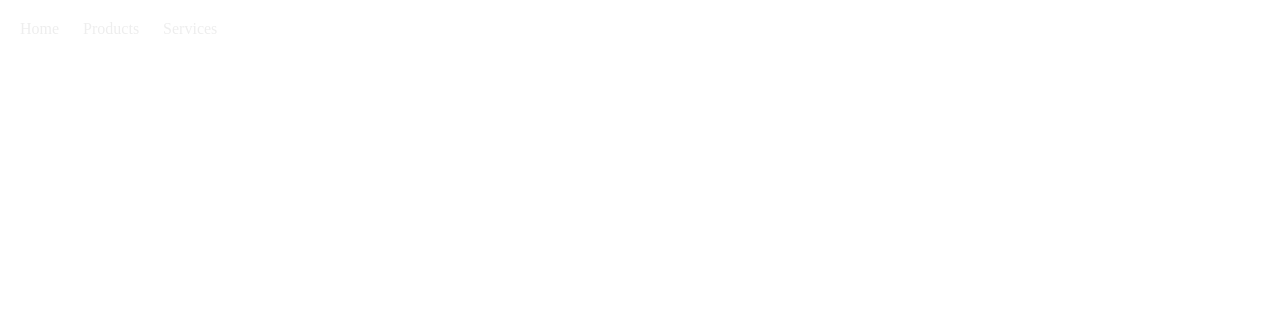
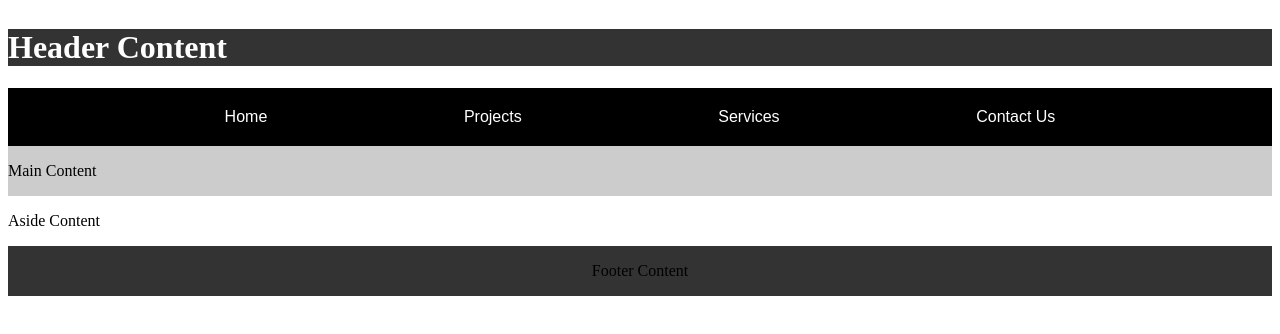
Before and after one commit to sosaemilio/wdd131, a plain HTML site: page week01/basic-layout.html in a window 1280 px wide. Drawn offline with Linux system fonts and the light colour scheme.

Commit message:
Week 01 content

```diff
--- /dev/null
+++ b/scripts/getdates.js
@@ -0,0 +1,5 @@
+var year = new Date().getFullYear()
+var lastModified = new Date(document.lastModified)
+
+document.querySelector("#currentyear").innerHTML = `Last Modified: ${lastModified}`
+document.querySelector("#copyright").innerHTML = `${year}`;
--- a/week01/basic-layout.html
+++ b/week01/basic-layout.html
@@ -4,16 +4,33 @@
 <head>
     <meta charset="UTF-8">
     <meta name="viewport" content="width=device-width, initial-scale=1.0">
-    <title>Basic Layout Assignment</title>
+    <title>Emilio Sosa - Week01 - WDD131 </title>
     <link rel="stylesheet" href="styles/layout.css">
 </head>
 
 <body>
-    <nav class="navigation">
-        <a href="index.html">Home</a>
-        <a href="products.html">Products</a>
-        <a href="services.html">Services</a>
-    </nav>
+    <header class="header-bar">
+        <div>
+            <h1>Header Content</h1>
+        </div>
+        <nav class="navigation">
+            <a href="#">Home</a>
+            <a href="#">Projects</a>
+            <a href="#">Services</a>
+            <a href="#">Contact Us</a>
+        </nav>
+    </header>
+    <div class="internal-body">
+        <main>
+            <p>Main Content</p>
+        </main>
+        <aside>
+            <p>Aside Content</p>
+        </aside>
+    </div>
+    <footer>
+        <p>Footer Content</p>
+    </footer>
 </body>
 
 </html>
--- a/week01/styles/layout.css
+++ b/week01/styles/layout.css
@@ -1,14 +1,42 @@
-.navigation {
-    display: flex;
-    align-items: center;
-    flex: 1 1 auto;
-    width: 100%;
+body {
+    display: grid;
 }
 
-.navigation a {
-    display: block;
-    color: #eee;
-    padding: 0.75rem;
+.header-bar h1 {
+    color: white;
+}
+
+.header-bar div {
+    background-color: #333333;
+}
+
+nav {
+    background-color: black;
+    color: white;
+    display: flex;
+    justify-content: space-evenly;
+    padding: 20px;
+    font-family: Arial, Helvetica, sans-serif;
+}
+
+nav a:link {
+    color: white;
     text-decoration: none;
+}
+
+.internal-body {
+    display: grid;
+}
+
+main {
+    background-color: #cccccc;
+}
+
+aside {
+    background-color: white;
+}
+
+footer {
+    background-color: #333333;
     text-align: center;
 }
```
Also changed, not shown: index.html (added, +44 -0 lines), styles/base.css (added).
